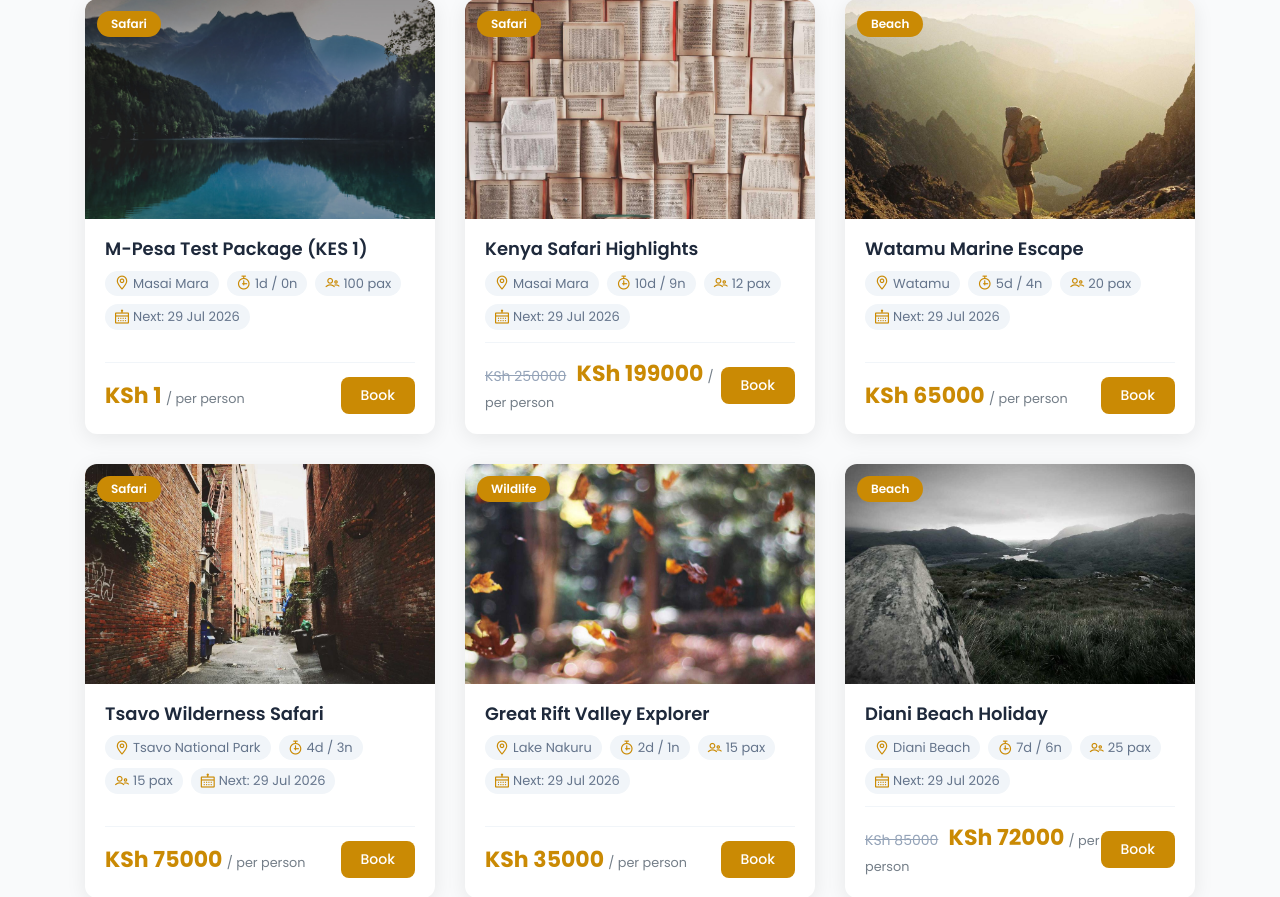
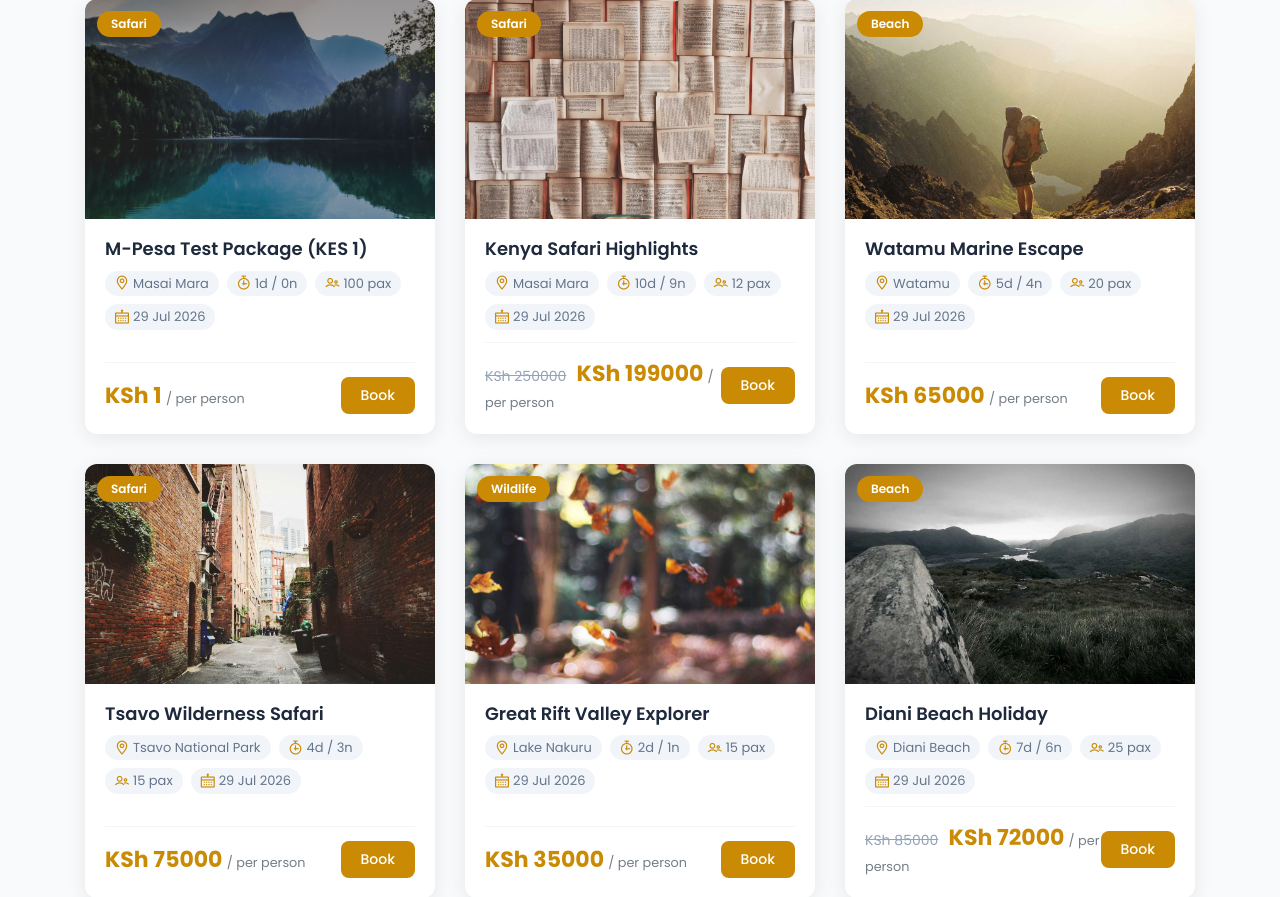
Before and after one commit to mbuguam443/vacancy-Adventures, a Django app: page / in a window 1280 px wide. Shown: the part 2056-2953 px from the top of the page. Run offline with Django 5.2, Linux system fonts and the light colour scheme; data comes from the database, SQL or seed files in the repository; some libraries are stand-ins or nearby versions.

Commit message:
fix: remove 'Next:' prefix, show date only

```diff
--- a/templates/core/home.html
+++ b/templates/core/home.html
@@ -246,7 +246,7 @@
                             <span><i class="lni lni-timer"></i> {{ tour.duration_days }}d / {{ tour.duration_nights }}n</span>
                             <span><i class="lni lni-users"></i> {{ tour.max_guests }} pax</span>
                             {% if tour.next_tour_date %}
-                            <span><i class="lni lni-calendar"></i> Next: {{ tour.next_tour_date|date:'d M Y' }}</span>
+                            <span><i class="lni lni-calendar"></i> {{ tour.next_tour_date|date:'d M Y' }}</span>
                             {% endif %}
                         </div>
                         <div class="card-price">
--- a/templates/tours/tour_detail.html
+++ b/templates/tours/tour_detail.html
@@ -374,7 +374,7 @@
                     <div class="similar-body">
                         <h5><a href="{% url 'tour_detail' st.slug %}">{{ st.title }}</a></h5>
                         <p style="font-size:13px;color:#64748b;"><i class="lni lni-timer"></i> {{ st.duration_days }} Days / {{ st.duration_nights }} Nights</p>
-                        {% if st.next_tour_date %}<p style="font-size:12px;color:#ca8a04;margin-bottom:0;"><i class="lni lni-calendar"></i> Next: {{ st.next_tour_date|date:'d M Y' }}</p>{% endif %}
+                        {% if st.next_tour_date %}<p style="font-size:12px;color:#ca8a04;margin-bottom:0;"><i class="lni lni-calendar"></i> {{ st.next_tour_date|date:'d M Y' }}</p>{% endif %}
                         <div style="font-size:18px;font-weight:700;color:#ca8a04;">
                             {% if st.discount_price %}
                             <span style="font-size:14px;color:#94a3b8;text-decoration:line-through;font-weight:400;">KSh {{ st.price|floatformat:0 }}</span>
--- a/templates/tours/tour_list.html
+++ b/templates/tours/tour_list.html
@@ -316,7 +316,7 @@
                                     <span><i class="lni lni-timer"></i> {{ tour.duration_days }}d / {{ tour.duration_nights }}n</span>
                                     <span><i class="lni lni-users"></i> {{ tour.max_guests }} pax</span>
                                     {% if tour.next_tour_date %}
-                                    <span><i class="lni lni-calendar"></i> Next: {{ tour.next_tour_date|date:'d M Y' }}</span>
+                                    <span><i class="lni lni-calendar"></i> {{ tour.next_tour_date|date:'d M Y' }}</span>
                                     {% endif %}
                                 </div>
                                 <div class="card-price">
```
